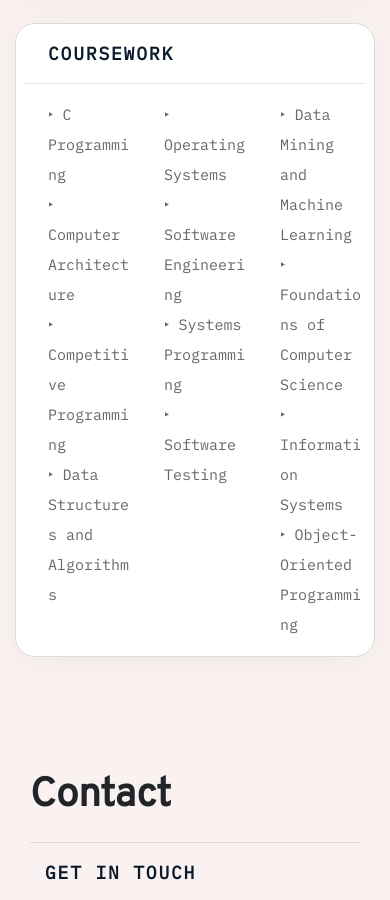
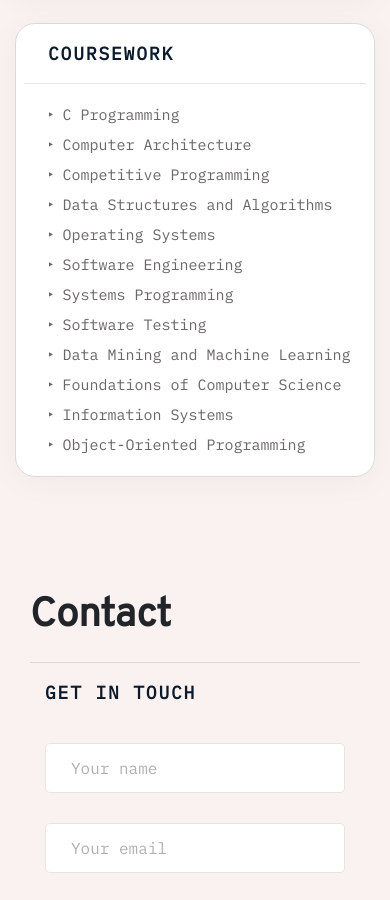
Before and after one commit to shwethaumashanker/shwethaumashanker.github.io, a plain HTML site: page index.html in a window 390 px wide. Shown: the part 5525-6425 px from the top of the page. Drawn offline with nearby package versions, Linux system fonts and the light colour scheme; a web font is replaced by a local one.

Commit message:
updated coursework

```diff
--- a/index.html
+++ b/index.html
@@ -268,7 +268,7 @@
                             <div class="sub-header pt-2 pl-4">Coursework</div>
                             <hr>
                             <div class="row pl-4">
-                                <div class="col col-md-4">
+                                <div class="col-md-4">
                                     <div class="skill wow fadeInLeft">‣ C Programming</div>
                                     <div class="skill wow fadeInLeft">‣ Computer Architecture</div>
                                     <div class="skill wow fadeInLeft">‣ Competitive Programming</div>
@@ -276,13 +276,13 @@
 
                                 </div>
 
-                                <div class="col col-md-4">
+                                <div class="col-md-4">
                                     <div class="skill wow fadeInLeft">‣ Operating Systems</div>
                                     <div class="skill wow fadeInLeft">‣ Software Engineering</div>
                                     <div class="skill wow fadeInLeft">‣ Systems Programming</div>
                                     <div class="skill wow fadeInLeft">‣ Software Testing</div>
                                 </div>
-                                <div class="col col-md-4">
+                                <div class="col-md-4">
                                     <div class="skill wow fadeInLeft">‣ Data Mining and Machine Learning</div>
                                     <div class="skill wow fadeInLeft">‣ Foundations of Computer Science</div>
                                     <div class="skill wow fadeInLeft">‣ Information Systems</div>
```
